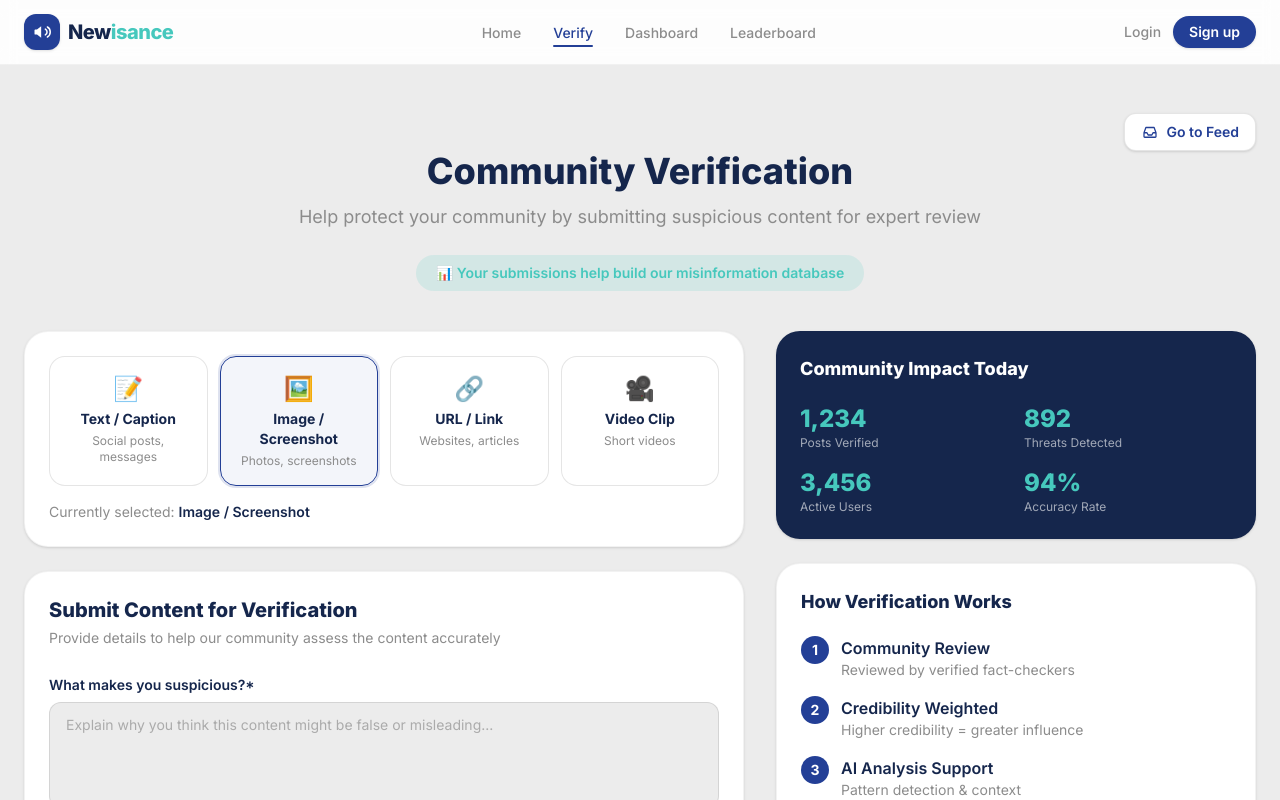
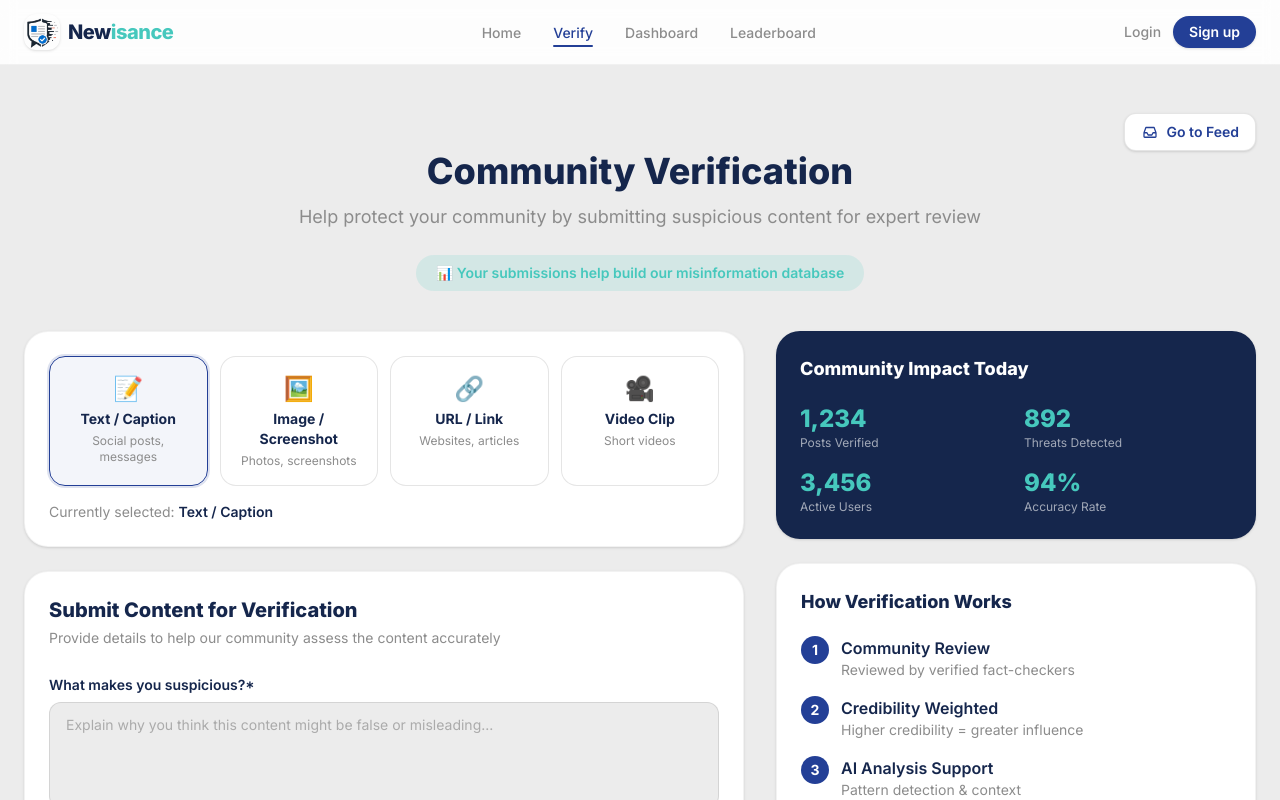
Before and after one commit to PhoebeY05/Newisance, a React (Vite) app in the folder frontend/: page /verify in a window 1280 px wide. Shown: the top 800 px of the page. Built offline with nearby package versions, Linux system fonts and the light colour scheme; no server answers.

Commit message:
Update logo

```diff
--- a/frontend/index.html
+++ b/frontend/index.html
@@ -2,7 +2,7 @@
 <html lang="en">
   <head>
     <meta charset="UTF-8" />
-    <link rel="icon" type="image/svg+xml" href="/vite.svg" />
+    <link rel="icon" type="image/png+xml" href="/flaticon.png" />
     <meta name="viewport" content="width=device-width, initial-scale=1.0" />
     <link rel="preconnect" href="https://fonts.googleapis.com" />
     <link rel="preconnect" href="https://fonts.gstatic.com" crossorigin />
--- a/frontend/src/components/Logo.tsx
+++ b/frontend/src/components/Logo.tsx
@@ -4,17 +4,14 @@ import { Link } from 'react-router-dom'
 export default function Logo() {
   return (
     <Link to="/" className="flex shrink-0 items-center gap-2">
-      <span className="grid h-9 w-9 place-items-center rounded-xl bg-brand text-white shadow-sm">
-        <svg width="20" height="20" viewBox="0 0 24 24" fill="none" aria-hidden>
-          <path d="M3 10v4a1 1 0 0 0 1 1h2l5 4V5L6 9H4a1 1 0 0 0-1 1Z" fill="currentColor" />
-          <path
-            d="M16 8.5a4 4 0 0 1 0 7M18.5 6a7 7 0 0 1 0 12"
-            stroke="currentColor"
-            strokeWidth="1.8"
-            strokeLinecap="round"
+    <span className="grid h-9 w-9 place-items-center rounded-xl shadow-sm overflow-hidden">
+      <img
+        src="/flaticon.png"
+        alt="Logo"
+        className="h-full w-full object-contain"
       />
-        </svg>
     </span>
+
     <span className="font-display text-xl font-extrabold tracking-tight text-card">
       New<span className="text-secondary">isance</span>
     </span>
--- a/frontend/src/pages/Verify.tsx
+++ b/frontend/src/pages/Verify.tsx
@@ -34,7 +34,7 @@ function fileToBase64(file: File): Promise<string> {
 export default function Verify() {
   const apiFetch = useApi()
   const navigate = useNavigate()
-  const [mediaType, setMediaType] = useState<MediaType>('image')
+  const [mediaType, setMediaType] = useState<MediaType>('text')
   const [reason, setReason] = useState('')
   const [content, setContent] = useState('')
   const [category, setCategory] = useState('')
```
Also changed, not shown: frontend/public/flaticon.png (added), frontend/public/vite.svg (deleted). Lines whose indentation alone changed are shown as unchanged.
